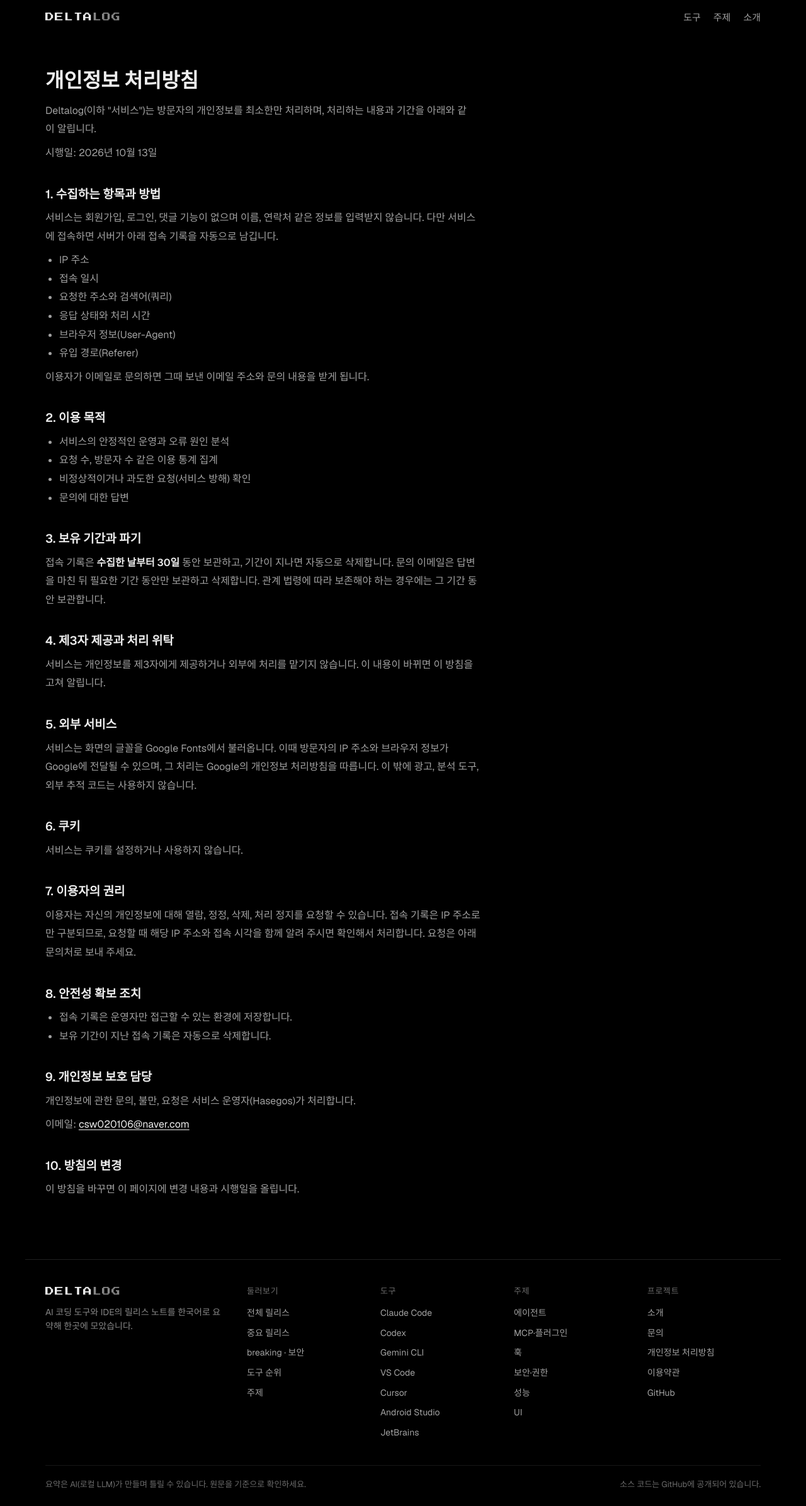
After one commit to Hasegos/deltalog, a FastAPI app: template templates/privacy.html in a window 1280 px wide. The commit adds this page. Shown: the whole page at 63% size. Run offline with FastAPI, Linux system fonts and the light colour scheme; the template is opened without the code that fills it, so the values that code supplies are empty; parts of the project's set-up code (start-up, migrations or seed data) failed here and were passed over.

Commit message:
ADD 개인정보 처리방침, 이용약관, 문의 페이지 추가

```diff
--- a/static/css/page.css
+++ b/static/css/page.css
@@ -24,6 +24,45 @@
   color: var(--fg);
   text-decoration: underline;
   text-underline-offset: 3px;
+}
+
+/* ── 약관 · 처리방침 · 문의 ── */
+.doc {
+  max-width: 760px;
+  padding-bottom: 24px;
+}
+
+.doc h2 {
+  margin: 36px 0 8px;
+  font-size: 19px;
+  font-weight: 600;
+}
+
+.doc p,
+.doc li {
+  font-size: 16px;
+  line-height: 1.85;
+  color: var(--muted);
+}
+
+.doc p {
+  margin: 8px 0;
+}
+
+.doc ul {
+  margin: 8px 0;
+  padding-left: 22px;
+}
+
+.doc b {
+  color: var(--fg);
+  font-weight: 600;
+}
+
+.upd {
+  margin: 12px 0 0;
+  font-size: 14px;
+  color: var(--dim);
 }
 
 /* ── 소개 목록 ── */
--- a/templates/partials/footer.html
+++ b/templates/partials/footer.html
@@ -31,12 +31,15 @@
     <nav class="foot-col" aria-label="프로젝트">
       <h2>프로젝트</h2>
       <a href="/about">소개</a>
+      <a href="/contact">문의</a>
+      <a href="/privacy">개인정보 처리방침</a>
+      <a href="/terms">이용약관</a>
       <a href="https://github.com/Hasegos/deltalog" target="_blank" rel="noopener">GitHub</a>
     </nav>
   </div>
 
   <div class="foot-bottom">
-    <span>요약은 로컬 LLM이 만들며, 모든 항목에 원문 링크가 있습니다.</span>
+    <span>요약은 AI(로컬 LLM)가 만들며 틀릴 수 있습니다. 원문을 기준으로 확인하세요.</span>
     <span>소스 코드는 GitHub에 공개되어 있습니다.</span>
   </div>
 </footer>
--- /dev/null
+++ b/templates/privacy.html
@@ -0,0 +1,70 @@
+<!doctype html>
+<html lang="ko">
+<head>
+  {% include "partials/head_meta.html" %}
+  <title>개인정보 처리방침 · Deltalog</title>
+  <meta name="description" content="Deltalog가 방문자의 어떤 정보를 어떤 목적으로 얼마나 보관하는지 안내합니다.">
+  <link rel="stylesheet" href="{{ asset('css/page.css') }}">
+</head>
+<body>
+  {% include "partials/header.html" %}
+
+  <main>
+    <article class="page doc">
+      <h1>개인정보 처리방침</h1>
+      <p class="lead">Deltalog(이하 "서비스")는 방문자의 개인정보를 최소한만 처리하며, 처리하는 내용과 기간을 아래와 같이 알립니다.</p>
+      <p class="upd">시행일: 2026년 10월 13일</p>
+
+      <h2>1. 수집하는 항목과 방법</h2>
+      <p>서비스는 회원가입, 로그인, 댓글 기능이 없으며 이름, 연락처 같은 정보를 입력받지 않습니다. 다만 서비스에 접속하면 서버가 아래 접속 기록을 자동으로 남깁니다.</p>
+      <ul>
+        <li>IP 주소</li>
+        <li>접속 일시</li>
+        <li>요청한 주소와 검색어(쿼리)</li>
+        <li>응답 상태와 처리 시간</li>
+        <li>브라우저 정보(User-Agent)</li>
+        <li>유입 경로(Referer)</li>
+      </ul>
+      <p>이용자가 이메일로 문의하면 그때 보낸 이메일 주소와 문의 내용을 받게 됩니다.</p>
+
+      <h2>2. 이용 목적</h2>
+      <ul>
+        <li>서비스의 안정적인 운영과 오류 원인 분석</li>
+        <li>요청 수, 방문자 수 같은 이용 통계 집계</li>
+        <li>비정상적이거나 과도한 요청(서비스 방해) 확인</li>
+        <li>문의에 대한 답변</li>
+      </ul>
+
+      <h2>3. 보유 기간과 파기</h2>
+      <p>접속 기록은 <b>수집한 날부터 30일</b> 동안 보관하고, 기간이 지나면 자동으로 삭제합니다. 문의 이메일은 답변을 마친 뒤 필요한 기간 동안만 보관하고 삭제합니다. 관계 법령에 따라 보존해야 하는 경우에는 그 기간 동안 보관합니다.</p>
+
+      <h2>4. 제3자 제공과 처리 위탁</h2>
+      <p>서비스는 개인정보를 제3자에게 제공하거나 외부에 처리를 맡기지 않습니다. 이 내용이 바뀌면 이 방침을 고쳐 알립니다.</p>
+
+      <h2>5. 외부 서비스</h2>
+      <p>서비스는 화면의 글꼴을 Google Fonts에서 불러옵니다. 이때 방문자의 IP 주소와 브라우저 정보가 Google에 전달될 수 있으며, 그 처리는 Google의 개인정보 처리방침을 따릅니다. 이 밖에 광고, 분석 도구, 외부 추적 코드는 사용하지 않습니다.</p>
+
+      <h2>6. 쿠키</h2>
+      <p>서비스는 쿠키를 설정하거나 사용하지 않습니다.</p>
+
+      <h2>7. 이용자의 권리</h2>
+      <p>이용자는 자신의 개인정보에 대해 열람, 정정, 삭제, 처리 정지를 요청할 수 있습니다. 접속 기록은 IP 주소로만 구분되므로, 요청할 때 해당 IP 주소와 접속 시각을 함께 알려 주시면 확인해서 처리합니다. 요청은 아래 문의처로 보내 주세요.</p>
+
+      <h2>8. 안전성 확보 조치</h2>
+      <ul>
+        <li>접속 기록은 운영자만 접근할 수 있는 환경에 저장합니다.</li>
+        <li>보유 기간이 지난 접속 기록은 자동으로 삭제합니다.</li>
+      </ul>
+
+      <h2>9. 개인정보 보호 담당</h2>
+      <p>개인정보에 관한 문의, 불만, 요청은 서비스 운영자(Hasegos)가 처리합니다.</p>
+      <p>이메일: <a href="mailto:csw020106@naver.com">csw020106@naver.com</a></p>
+
+      <h2>10. 방침의 변경</h2>
+      <p>이 방침을 바꾸면 이 페이지에 변경 내용과 시행일을 올립니다.</p>
+    </article>
+  </main>
+
+  {% include "partials/footer.html" %}
+</body>
+</html>
```
Also changed, not shown: api/pages.py (+36 -0 lines), templates/contact.html (added, +39 -0 lines), templates/terms.html (added, +59 -0 lines).
